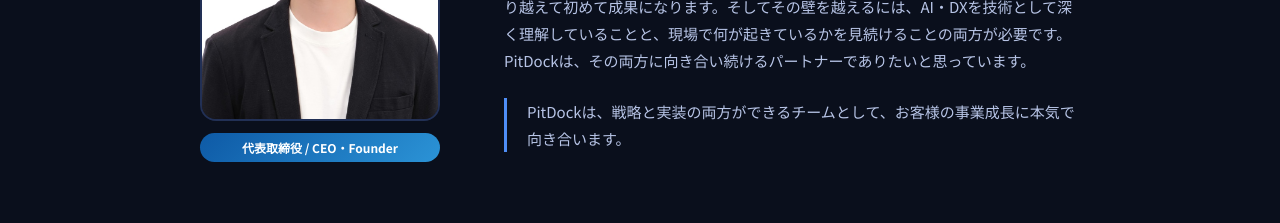
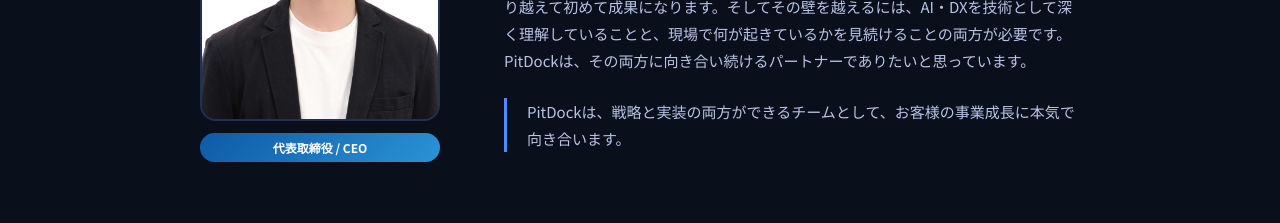
Before and after one commit to PitDock/homepage, a Next.js app: page / in a window 1280 px wide. Shown: the part 4460-4683 px from the top of the page. Built offline with nearby package versions, Linux system fonts and the light colour scheme; no server answers.

Commit message:
`Founder`削除

```diff
--- a/app/company-info/page.tsx
+++ b/app/company-info/page.tsx
@@ -100,7 +100,7 @@
                 />
               </div>
               <div className={cs.officerInfo}>
-                <p className={cs.officerRole}>代表取締役（CEO / Founder）</p>
+                <p className={cs.officerRole}>代表取締役 CEO</p>
                 <p className={cs.officerName}>小山 望海</p>
                 <p className={cs.officerNameEn}>KOYAMA Nozomi</p>
                 <p className={cs.officerBio}>
--- a/app/page.tsx
+++ b/app/page.tsx
@@ -499,7 +499,7 @@
                   loading="lazy"
                 />
               </div>
-              <span className={s.ceoRoleBadge}>代表取締役 / CEO・Founder</span>
+              <span className={s.ceoRoleBadge}>代表取締役 / CEO</span>
             </div>
 
             {/* 右カラム：テキスト */}
```
